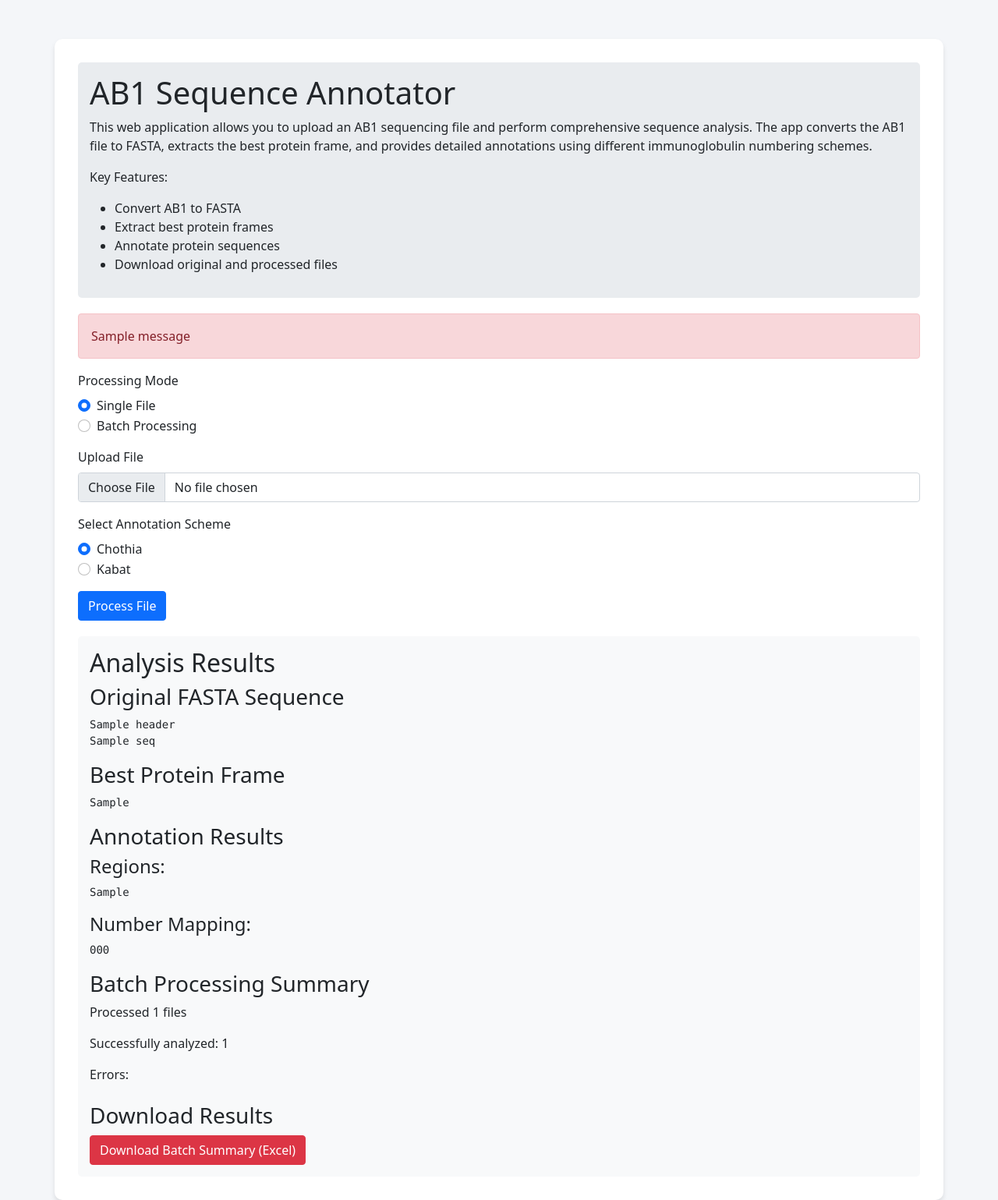
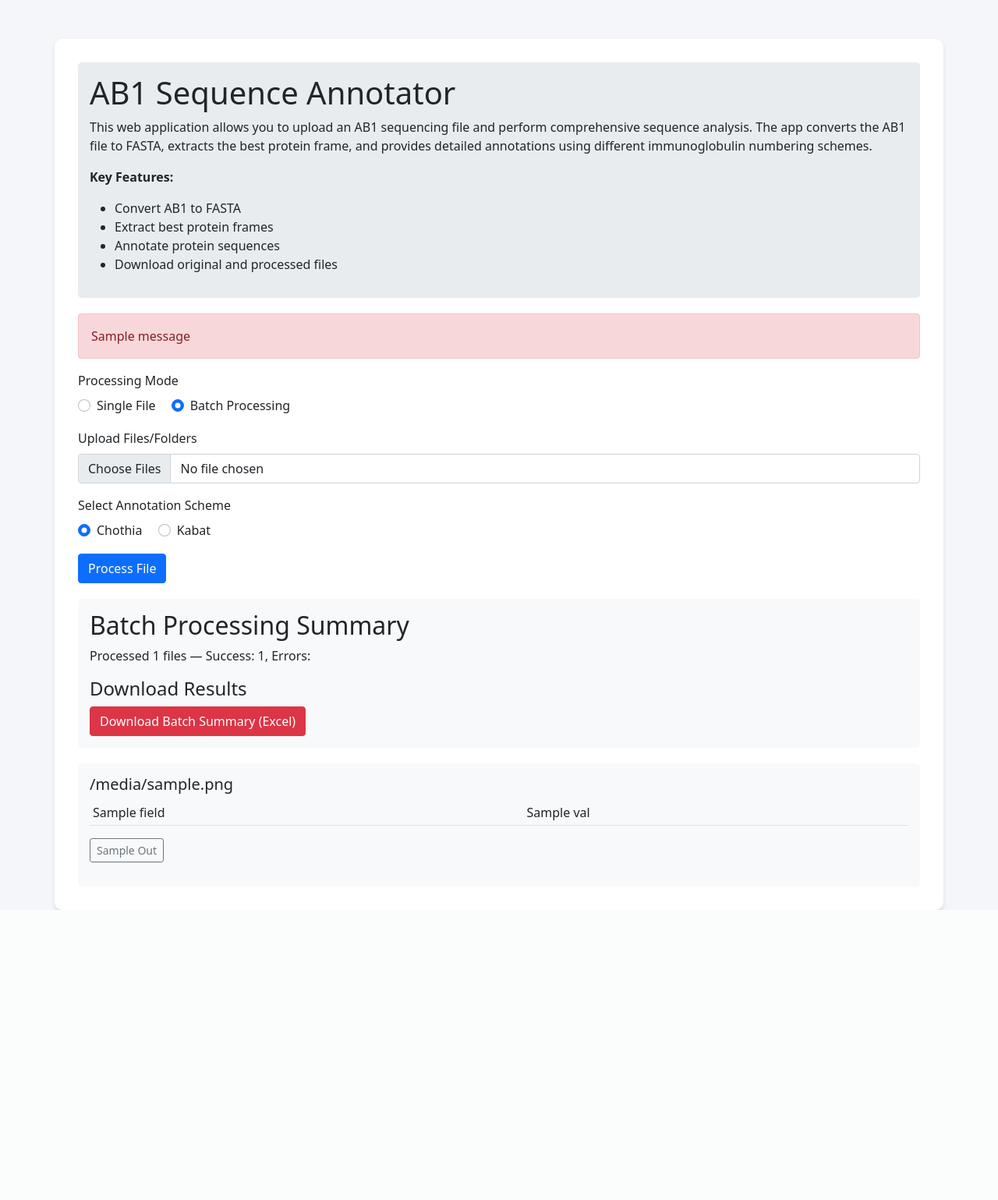
Before and after one commit to joeytzt/AB1-Batch-Annotator, a Flask app: template templates/upload.html in a window 1280 px wide. Shown: the whole page at 78% size. After the commit the page ends 1167 px from the top, so only its background shows below. Run offline with Flask 3, Linux system fonts and the light colour scheme; the template is opened without the code that fills it: most values are stand-ins (such as "Sample title", 1, 10 or a date in 2020); one stand-in notice (Sample message) is shown.

Commit message:
Update upload.html

```diff
--- a/templates/upload.html
+++ b/templates/upload.html
@@ -35,6 +35,7 @@
 </head>
 <body>
     <div class="container">
+        <!-- App description box -->
         <div class="app-description">
             <h1>AB1 Sequence Annotator</h1>
             <p>
@@ -43,156 +44,172 @@
                 extracts the best protein frame, and provides detailed annotations using
                 different immunoglobulin numbering schemes.
             </p>
-            <p>Key Features:
+            <p><strong>Key Features:</strong></p>
             <ul>
                 <li>Convert AB1 to FASTA</li>
                 <li>Extract best protein frames</li>
                 <li>Annotate protein sequences</li>
                 <li>Download original and processed files</li>
             </ul>
-            </p>
         </div>
 
         {% with messages = get_flashed_messages() %}
             {% if messages %}
                 <div class="alert alert-danger">
                     {% for message in messages %}
-                        {{ message }}
+                        {{ message }}<br>
                     {% endfor %}
                 </div>
             {% endif %}
         {% endwith %}
 
         <form method="POST" enctype="multipart/form-data">
-            <!-- Processing Mode Section -->
+            <!-- Processing Mode -->
             <div class="mb-3">
-                <label class="form-label">Processing Mode</label>
-                <div class="form-check">
-                    <input class="form-check-input" type="radio" name="processing_mode" id="single" value="single" checked>
-                    <label class="form-check-label" for="single">
-                        Single File
-                    </label>
+                <label class="form-label">Processing Mode</label><br>
+                <div class="form-check form-check-inline">
+                    <input class="form-check-input" type="radio" name="processing_mode" id="single" value="single" {% if single_mode %}checked{% endif %}>
+                    <label class="form-check-label" for="single">Single File</label>
                 </div>
-                <div class="form-check">
-                    <input class="form-check-input" type="radio" name="processing_mode" id="batch" value="batch">
-                    <label class="form-check-label" for="batch">
-                        Batch Processing
-                    </label>
+                <div class="form-check form-check-inline">
+                    <input class="form-check-input" type="radio" name="processing_mode" id="batch" value="batch" {% if not single_mode %}checked{% endif %}>
+                    <label class="form-check-label" for="batch">Batch Processing</label>
                 </div>
             </div>
 
-            <!-- File Upload Sections -->
-            <div class="mb-3" id="fileUpload">
+            <!-- File Upload -->
+            <div class="mb-3" id="singleUpload" {% if not single_mode %}style="display:none"{% endif %}>
                 <label for="file" class="form-label">Upload File</label>
                 <input class="form-control" type="file" id="file" name="file" accept=".ab1">
             </div>
-
-            <div class="mb-3" id="batchUpload" style="display: none;">
+            <div class="mb-3" id="batchUpload" {% if single_mode %}style="display:none"{% endif %}>
                 <label for="files" class="form-label">Upload Files/Folders</label>
                 <input class="form-control" type="file" id="files" name="files[]" multiple webkitdirectory directory>
             </div>
 
-            <!-- Annotation Scheme Section -->
+            <!-- Annotation Scheme -->
             <div class="mb-3">
-                <label class="form-label">Select Annotation Scheme</label>
-                <div class="form-check">
+                <label class="form-label">Select Annotation Scheme</label><br>
+                <div class="form-check form-check-inline">
                     <input class="form-check-input" type="radio" name="annotation_scheme" id="chothia" value="chothia" checked>
-                    <label class="form-check-label" for="chothia">
-                        Chothia
-                    </label>
+                    <label class="form-check-label" for="chothia">Chothia</label>
                 </div>
-                <div class="form-check">
+                <div class="form-check form-check-inline">
                     <input class="form-check-input" type="radio" name="annotation_scheme" id="kabat" value="kabat">
-                    <label class="form-check-label" for="kabat">
-                        Kabat
-                    </label>
+                    <label class="form-check-label" for="kabat">Kabat</label>
                 </div>
             </div>
 
             <button type="submit" class="btn btn-primary">Process File</button>
         </form>
 
-        {% if analysis_results %}
+        {% if single_mode and single_result %}
+        <!-- Single‐file Analysis Results -->
         <div class="result-section">
             <h2>Analysis Results</h2>
+            <table class="table table-sm">
+                <thead><tr><th>Field</th><th>Value</th></tr></thead>
+                <tbody>
+                {% for field, val in single_result.excel.items() %}
+                    <tr><td>{{ field }}</td><td>{{ val }}</td></tr>
+                {% endfor %}
+                </tbody>
+            </table>
 
-            <!-- Single File Results -->
-            {% if analysis_results.original_fasta %}
-            <div class="mb-3">
-                <h3>Original FASTA Sequence</h3>
-                <pre>{% for header, seq in analysis_results.original_fasta.items() %}{{ header }}
-{{ seq }}
-{% endfor %}</pre>
+            <h4>Download Results</h4>
+            <div class="btn-group" role="group">
+                {% for label, fname in single_result.outs.items() %}
+                    {% if fname != 'N/A' %}
+                        <a href="{{ url_for('download_file', filename=fname) }}" class="btn btn-outline-secondary">
+                            {{ label.replace('_',' ').title() }}
+                        </a>
+                    {% else %}
+                        <button class="btn btn-outline-secondary" disabled>
+                            {{ label.replace('_',' ').title() }} (N/A)
+                        </button>
+                    {% endif %}
+                {% endfor %}
+
+                {% if single_result.csv %}
+                    <a href="{{ url_for('download_file', filename=single_result.csv) }}" class="btn btn-outline-secondary">
+                        Download CSV Summary
+                    </a>
+                {% endif %}
             </div>
-
-            <div class="mb-3">
-                <h3>Best Protein Frame</h3>
-                <pre>{{ analysis_results.best_protein }}</pre>
-            </div>
-
-            <div class="mb-3">
-                <h3>Annotation Results</h3>
-                <h4>Regions:</h4>
-                <pre>{{ analysis_results.annotation_regions }}</pre>
-
-                <h4>Number Mapping:</h4>
-                <pre>{{ analysis_results.number_mapping }}</pre>
         </div>
         {% endif %}
 
-            <!-- Batch Processing Summary -->
-            {% if analysis_results.batch_summary %}
-            <div class="mb-3">
-                <h3>Batch Processing Summary</h3>
-                <p>Processed {{ analysis_results.batch_summary.total_files }} files</p>
-                <p>Successfully analyzed: {{ analysis_results.batch_summary.success_count }}</p>
-                <p>Errors: {{ analysis_results.batch_summary.error_count }}</p>
-            </div>
-            {% endif %}
-
-            <div class="mt-4">
-                <h3>Download Results</h3>
-                <div class="btn-group" role="group">
-                    <!-- Single File Downloads -->
-                    {% if analysis_results.original_fasta %}
-                    <!-- ... (keep single file download buttons unchanged) ... -->
-                    {% endif %}
-
-                    <!-- Batch Download -->
-                    {% if analysis_results.batch_summary %}
+        {% if not single_mode and batch_summary %}
+        <!-- Batch Analysis Summary -->
+        <div class="result-section">
+            <h2>Batch Processing Summary</h2>
+            <p>
+                Processed {{ batch_summary.total_files }} files &mdash;
+                Success: {{ batch_summary.success_count }}, Errors: {{ batch_summary.error_count }}
+            </p>
+            <h4>Download Results</h4>
             <div class="d-flex flex-wrap gap-2">
-                        <a href="{{ url_for('download_file', filename=analysis_results.batch_summary.excel_file) }}"
-                           class="btn btn-danger">
+                <a href="{{ url_for('download_file', filename=batch_summary.excel_file) }}" class="btn btn-danger">
                     Download Batch Summary (Excel)
                 </a>
-                        {% if analysis_results.batch_summary.vhvl_fasta %}
-                        <a href="{{ url_for('download_file', filename=analysis_results.batch_summary.vhvl_fasta) }}"
-                           class="btn btn-info">
+                {% if batch_summary.vhvl_fasta %}
+                    <a href="{{ url_for('download_file', filename=batch_summary.vhvl_fasta) }}" class="btn btn-info">
                         Download Consolidated FASTA
                     </a>
                 {% endif %}
             </div>
+        </div>
+        <!-- Per‐file details -->
+        {% for excel, outs in batch_details %}
+        <div class="result-section">
+            <h5>{{ excel['File Name'] }}</h5>
+            <table class="table table-sm">
+                <tbody>
+                {% for field, val in excel.items() if field!='File Name' %}
+                    <tr><td>{{ field }}</td><td>{{ val }}</td></tr>
+                {% endfor %}
+                </tbody>
+            </table>
+            <div class="btn-group mb-3">
+                {% for label, fname in outs.items() %}
+                    {% if fname != 'N/A' %}
+                        <a href="{{ url_for('download_file', filename=fname) }}" class="btn btn-outline-secondary btn-sm">
+                            {{ label.replace('_',' ').title() }}
+                        </a>
+                    {% else %}
+                        <button class="btn btn-outline-secondary btn-sm" disabled>
+                            {{ label.replace('_',' ').title() }} (N/A)
+                        </button>
                     {% endif %}
+                {% endfor %}
             </div>
         </div>
-        </div>
+        {% endfor %}
         {% endif %}
     </div>
 
-
-    <!-- JavaScript for Upload Toggle -->
     <script>
+        // toggle single/batch
         document.querySelectorAll('input[name="processing_mode"]').forEach(radio => {
-        radio.addEventListener('change', (e) => {
+            radio.addEventListener('change', e => {
                 if (e.target.value === 'single') {
-                document.getElementById('fileUpload').style.display = 'block';
+                    document.getElementById('singleUpload').style.display = 'block';
                     document.getElementById('batchUpload').style.display = 'none';
                 } else {
-                document.getElementById('fileUpload').style.display = 'none';
+                    document.getElementById('singleUpload').style.display = 'none';
                     document.getElementById('batchUpload').style.display = 'block';
                 }
             });
         });
+
+        // clear results on new upload
+        function clearResults() {
+            document.querySelectorAll('.result-section').forEach(el => {
+                el.style.display = 'none';
+            });
+        }
+        document.getElementById('file').addEventListener('change', clearResults);
+        document.getElementById('files').addEventListener('change', clearResults);
     </script>
 </body>
 </html>
```
Lines whose indentation alone changed are shown as unchanged.
